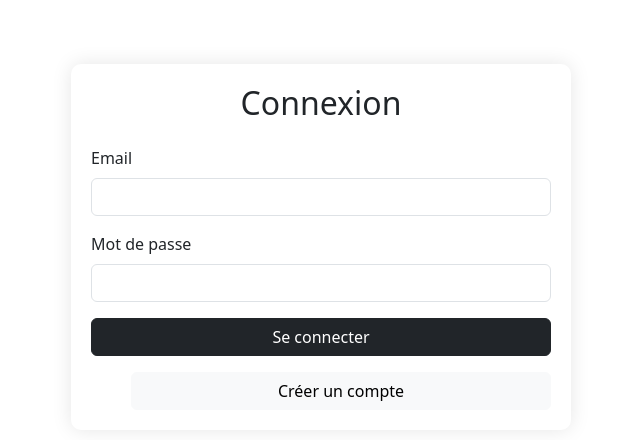
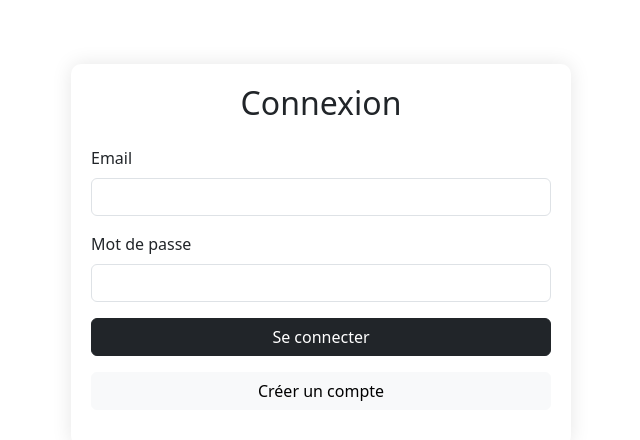
Before and after one commit to bslik01/traintype, a plain HTML site: page fichiers_styles/modification.html in a window 1280 px wide. Shown: the full height of the page, 319-959 px from the left. Drawn offline with Linux system fonts and the light colour scheme.

Commit message:
[STYLE] ajuster les logins pages

```diff
--- a/fichiers_styles/modification.html
+++ b/fichiers_styles/modification.html
@@ -55,15 +55,13 @@
                   <label class="form-label">Mot de passe</label>
                   <input type="password" class="form-control" name="password" required>
                 </div>
-                <button type="submit" class="btn btn-dark w-100">
+                <button type="submit" class="btn btn-dark w-100 mb-3">
                   ${this.isLogin ? 'Se connecter' : 'S\'inscrire'}
                 </button>
-              </form>
-              <div class="form-switch content-center">
                 <button class="btn btn-light w-100" id="switchBtn">
                   ${this.isLogin ? 'Créer un compte' : 'Déjà un compte ?'}
                 </button>
-              </div>
+              </form>
             `;
           }
 
```
